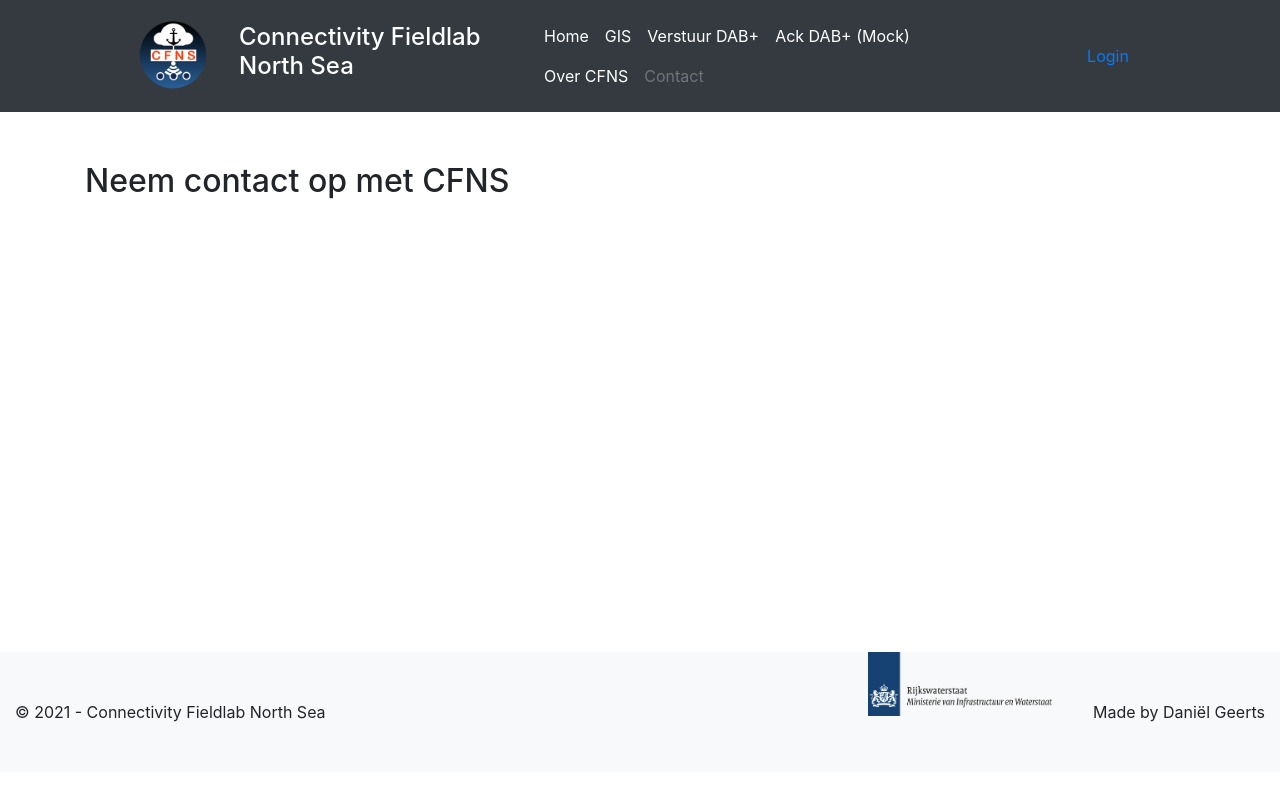
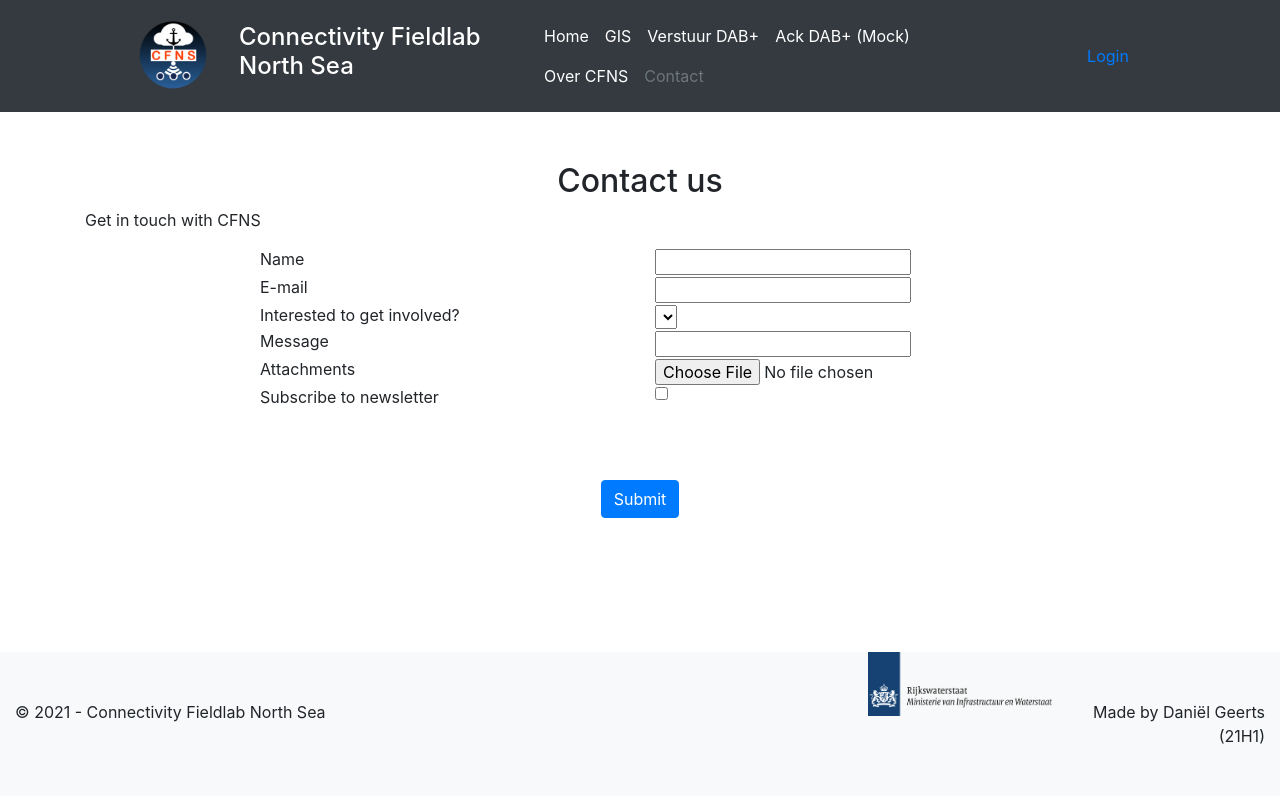
Before and after one commit to PoCDAB/cfns-webapp, a Django app: page /contact/ in a window 1280 px wide. Run offline with Django 3.2, Linux system fonts and the light colour scheme; lists and menus that the app fills with data are empty; some libraries are stand-ins or nearby versions.

Commit message:
Add more website stuff like text and images from old cfns.nl

```diff
--- a/webapp/core/forms/__init__.py
+++ b/webapp/core/forms/__init__.py
@@ -1,3 +1,4 @@
 # __init__.py
 from .geoview_form import GeoviewForm
 from .send_dab_form import *
+from .contact_us import contactForm
--- /dev/null
+++ b/webapp/core/forms/contact_us.py
@@ -0,0 +1,9 @@
+from django import forms
+
+class contactForm(forms.Form):
+    name = forms.CharField(label="Name", required=True)
+    email = forms.EmailField(label="E-mail", required=True)
+    intrested = forms.ChoiceField(label="Interested to get involved?", required=True)
+    message = forms.CharField(label="Message", required=True)
+    attachments   = forms.ImageField(label="Attachments")
+    newsletter = forms.BooleanField(label="Subscribe to newsletter")
--- a/webapp/core/forms/geoview_form.py
+++ b/webapp/core/forms/geoview_form.py
@@ -5,7 +5,7 @@ class GeoviewForm(forms.Form):
     DAB = forms.BooleanField(label="DAB+ (done, but connection with hardware missing)", required=False)
     AIS = forms.BooleanField(label="AIS", required=False)
     LoRaWAN = forms.BooleanField(label="LoRaWAN (work-in-progress)", required=False)
-    LTE = forms.BooleanField(label="LTE (coming soon)", required=False)
+    LTE = forms.BooleanField(label="2G+ (coming soon)", required=False)
 
     date_from = forms.DateTimeField(
         label='date_from',
--- a/webapp/core/models/lorawan_model.py
+++ b/webapp/core/models/lorawan_model.py
@@ -15,7 +15,8 @@ class lorawanModel(BaseModel):
     )
     msg = models.CharField('Message',
         blank=True,
-        null=True
+        null=True,
+        max_length=256,
     )
     rssi = models.IntegerField(blank=True, null=True)
     hdop = models.IntegerField(blank=True, null=True)
--- a/webapp/core/templates/contact.html
+++ b/webapp/core/templates/contact.html
@@ -1,7 +1,47 @@
 {% extends "base.html" %}
 {% load static %}
 
+{% block title %}
+  <title>Contact us</title>
+{% endblock %}
+
 {% block body %}
-    <h2>Neem contact op met CFNS</h2>
+    <h2 class="text-center">Contact us</h2>
+
+    <p>Get in touch with CFNS</p>
+
+    <div class="row">
+        <div class="col-2"></div>
+        <div class="col-8">
+            <form method="post" class="row">
+                <table class="w-100">
+                    <tbody>
+                        {% for field in form %}
+                            {% csrf_token %}
+                            <tr class="row">
+                                <td class="col-6">
+                                    {{ field.label }}
+                                </td>
+                                <td class="col-6">
+                                    {{ field }}
+                                </td>
+                            </tr>
+                        {% endfor %}
+                    </tbody>
+                </table>
+                <div class="col text-center">
+                    <br><br><br>
+                    <input type="submit" value="Submit" class="btn btn-primary">
+                </div>
+            </form>
+        </div>
+        <div class="col-2"></div>
+    </div>
+
+    {% if info_msg %}
+    <div class="container text-center alert {{ info_type }}" role="alert">
+        {{ info_msg }}
+    </div>
+    {% endif %}
 
 {% endblock %}
--- a/webapp/core/templates/fake_acknowledgement.html
+++ b/webapp/core/templates/fake_acknowledgement.html
@@ -49,7 +49,7 @@
                             {% csrf_token %}
                             <input type="hidden" name="dab_id" value="{{ object.dab.id }}" readonly>
                             <input type="hidden"name="ack_type" value="ais" readonly>
-                            <input class="btn btn-info" type="submit" value="Ack AIS">
+                            <input class="btn btn-primary" type="submit" value="Ack AIS">
                         </form>
                         {% else %}
                             {% fa5_icon 'check' %}
@@ -61,7 +61,7 @@
                             {% csrf_token %}
                             <input type="hidden" name="dab_id" value="{{ object.dab.id }}" readonly>
                             <input type="hidden"name="ack_type" value="lorawan" readonly>
-                            <input class="btn btn-info" type="submit" value="Ack LoRaWAN">
+                            <input class="btn btn-primary" type="submit" value="Ack LoRaWAN">
                         </form>
                         {% else %}
                             {% fa5_icon 'check' %}
--- a/webapp/core/templates/footer.html
+++ b/webapp/core/templates/footer.html
@@ -7,7 +7,7 @@
             <div class="col-lg-4 py-5 ">&copy; {% now "Y" %} - Connectivity Fieldlab North Sea</div>
             <div class="col-lg-4"></div>
             <div class="col-lg-2"><img class="img-fluid" src="{% static '/img/RWS-logo-site.png' %}" alt="Rijkswaterstaat Logo"></div>
-            <div class="col-lg-2 py-5 text-right">Made by Daniël Geerts</div>
+            <div class="col-lg-2 py-5 text-right">Made by Daniël Geerts (21H1)</div>
         </div>
     </div>
 </footer>
--- a/webapp/core/views/contact_view.py
+++ b/webapp/core/views/contact_view.py
@@ -1,4 +1,13 @@
 from django.shortcuts import render
+from ..forms import contactForm
 
 def contactView(request):
-    return render(request, 'contact.html')
+    if request.method == 'POST':
+        form = contactForm(request.POST)
+        # check whether it's valid:
+        if form.is_valid():
+            return render(request, 'contact.html', {'form': form, 'info_msg': 'Contact form is not connected', 'info_type': 'alert-danger'})
+    # if a GET (or any other method) we'll create a blank form
+    else:
+        form = contactForm()
+    return render(request, 'contact.html', {'form': form})
```
Also changed, not shown: webapp/core/templates/about.html (+19 -1 lines), webapp/core/templates/index.html (+40 -16 lines), webapp/core/static/img/CFNS_infochart_home.png (added), 1 other file.
